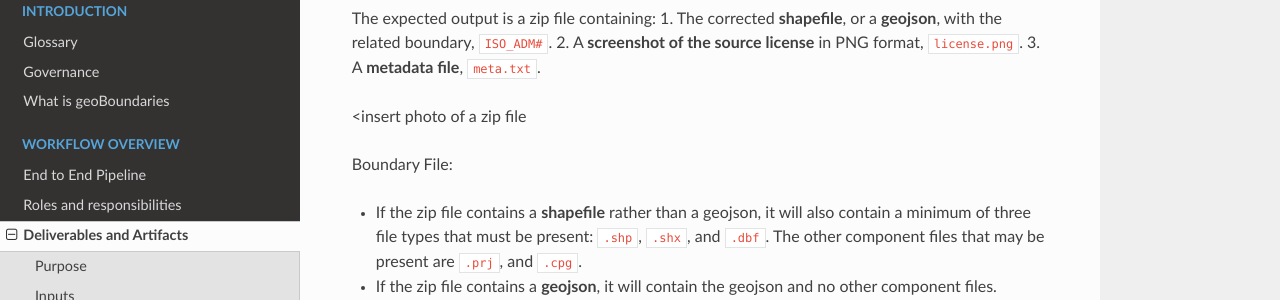
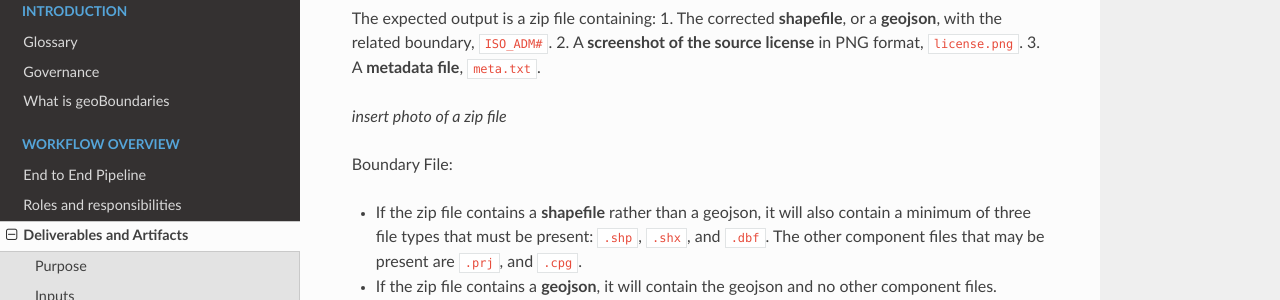
Before and after one commit to wmgeolab/gbDocs, an MkDocs documentation site: the page built from docs/docs/10-workflow-overview/deliverables-and-artifacts.md, in a window 1280 px wide and 900 px high, scrolled down 362 px. Shown: the part 151-451 px from the top of the window. Built offline with MkDocs 1.6.1, drawn with Linux system fonts in a browser that asks for light colours; nearby versions of some CDN libraries.

```diff
--- a/docs/docs/10-workflow-overview/deliverables-and-artifacts.md
+++ b/docs/docs/10-workflow-overview/deliverables-and-artifacts.md
@@ -12,7 +12,7 @@ The expected output is a zip file containing:
    2. A **screenshot of the source license** in PNG format, `license.png`.
    3. A **metadata file**, `meta.txt`.
 
-<insert photo of a zip file
+_insert photo of a zip file_
 
 Boundary File:
 
```
